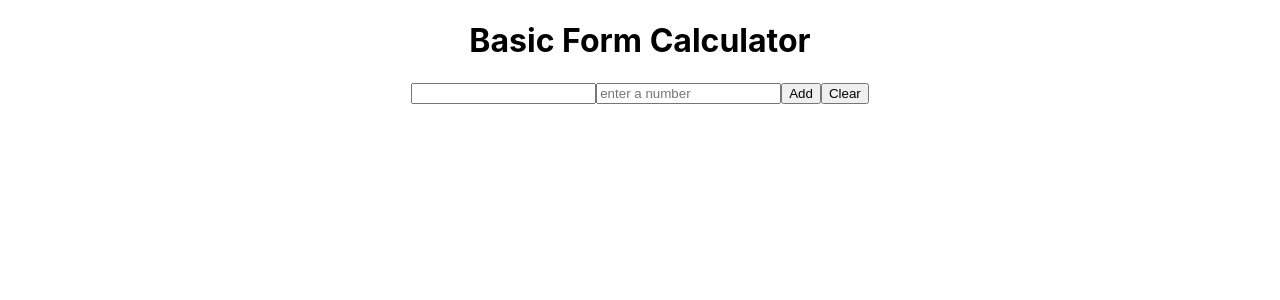
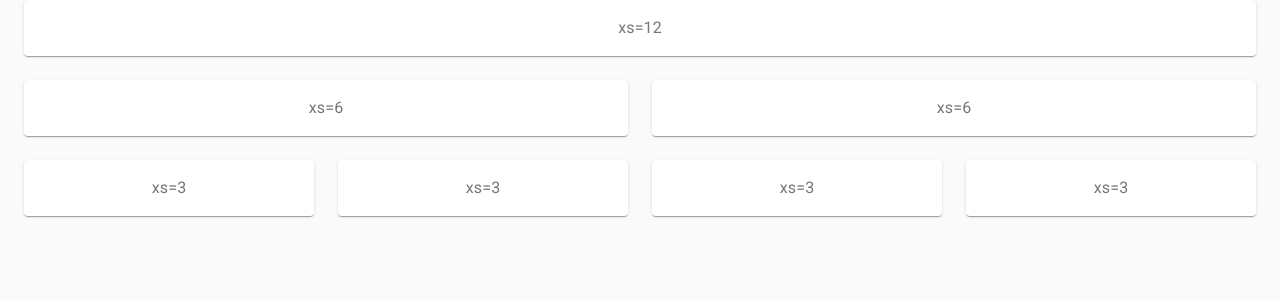
Before and after one commit to nbernal/practicareact, a React (Create React App) app: page / in a window 1280 px wide. Shown: the top 300 px of the page. Built offline with nearby package versions, Linux system fonts and the light colour scheme.

Commit message:
confirmar

```diff
--- a/src/App.js
+++ b/src/App.js
@@ -1,52 +1,60 @@
 
-import React,{useState, useEffect} from 'react';
-import './App.css';
+import React from 'react';
+import CssBaseline from '@material-ui/core/CssBaseline';
+import Typography from '@material-ui/core/Typography';
+import Container from '@material-ui/core/Container';
+import { makeStyles } from '@material-ui/core/styles';
+import Paper from '@material-ui/core/Paper';
+import Grid from '@material-ui/core/Grid';
+
+const useStyles = makeStyles((theme) => ({
+  root: {
+    flexGrow: 1,
+  },
+  paper: {
+    padding: theme.spacing(2),
+    textAlign: 'center',
+    color: theme.palette.text.secondary,
+  },
+}));
 
 function App() {
-  const [currentSum,setCurrentSum]=useState(0);
-  const [clear,setClear]=useState(false);
-
-  useEffect(()=>{
-    document.querySelector('#result').value="";
-  },[])
-
-  useEffect(()=>{
-    if(clear)
-    document.querySelector('#result').value="";
-  })
-
-  const Add=(e)=>{
-    e.preventDefault();
-    if(clear) setClear(false);
-    let currentNum=document.querySelector('#num').value
-    if(currentNum=='')
-    return;
-    let sum= currentSum+parseInt(currentNum);
-    setCurrentSum(sum);
-    document.querySelector('#num').value="";
-
-  }
-
-  const Clear=(e)=>{
-    e.preventDefault();
-    console.log('sum:', currentSum);
-    document.querySelector('form').reset();
-    setClear(true);
-    setCurrentSum(0);
-  }
+  const classes = useStyles();
 
   return (
-    <div className="App">
-      <div className="app-title">
-        <h1> Basic Form Calculator</h1>
-      </div>
-      <form>
-            <input type="text" id="result" value={currentSum}  readOnly />
-            <input type="text" id="num" placeholder="enter a number" />
-            <button onClick={Add}>Add</button>
-            <button onClick={Clear}>Clear</button>
-      </form>
+    <React.Fragment>
+      <CssBaseline />
+      <Container fixed>
+        <Typography component="div" style={{ backgroundColor: '#blue', height: '100vh' }}  >
+
+        <div className={classes.root}>
+      <Grid container spacing={3}>
+        <Grid item xs={12}>
+          <Paper className={classes.paper}>xs=12</Paper>
+        </Grid>
+        <Grid item xs={6}>
+          <Paper className={classes.paper}>xs=6</Paper>
+        </Grid>
+        <Grid item xs={6}>
+          <Paper className={classes.paper}>xs=6</Paper>
+        </Grid>
+        <Grid item xs={3}>
+          <Paper className={classes.paper}>xs=3</Paper>
+        </Grid>
+        <Grid item xs={3}>
+          <Paper className={classes.paper}>xs=3</Paper>
+        </Grid>
+        <Grid item xs={3}>
+          <Paper className={classes.paper}>xs=3</Paper>
+        </Grid>
+        <Grid item xs={3}>
+          <Paper className={classes.paper}>xs=3</Paper>
+        </Grid>
+      </Grid>
     </div>
+     </Typography>
+      </Container>
+    </React.Fragment>
   );
 }
 
```
